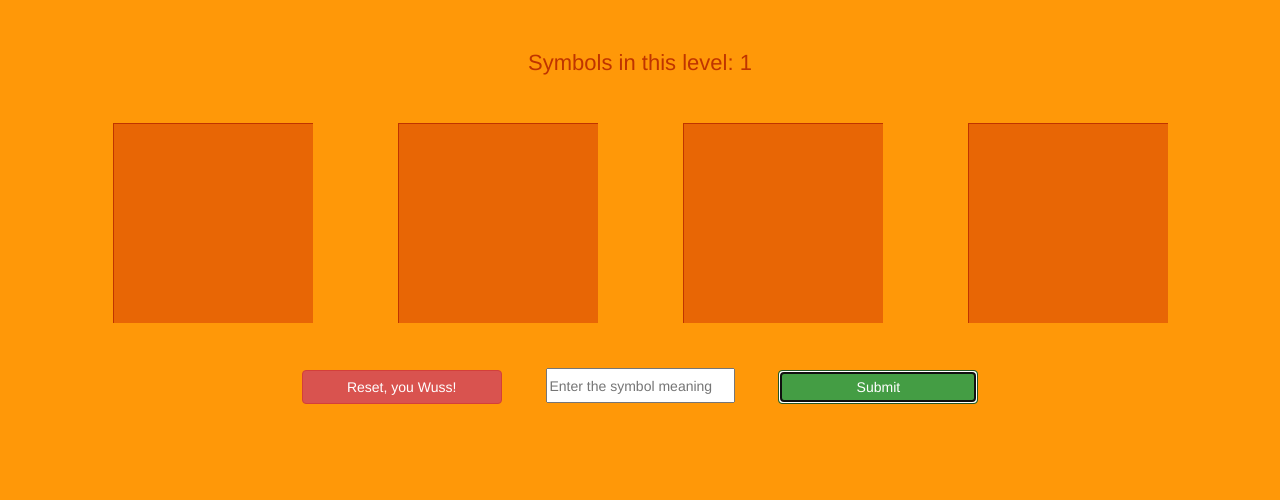
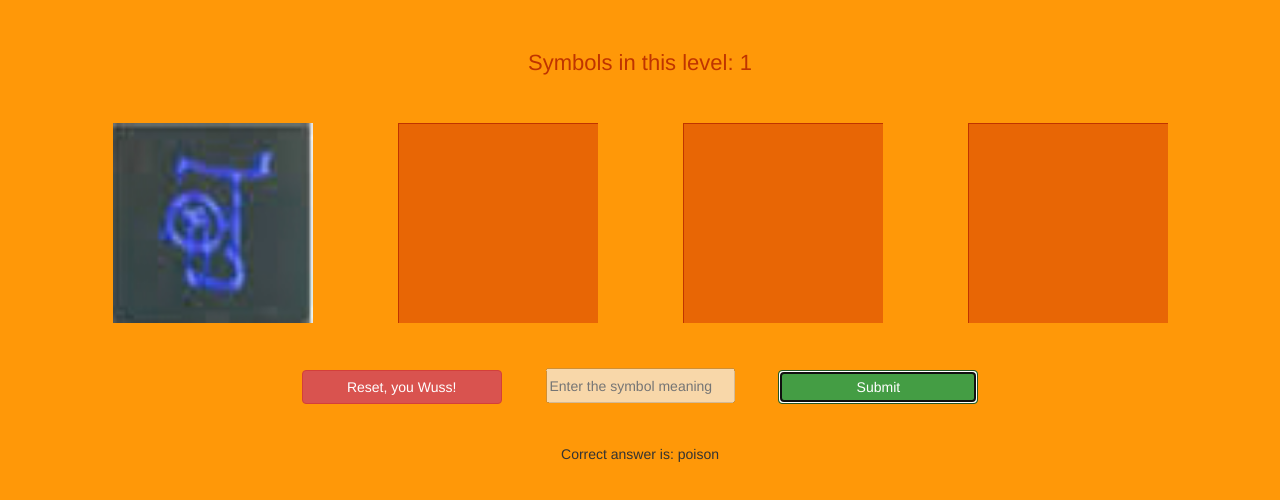
Before and after one commit to m2march/ix, a plain HTML site: page index.html in a window 1280 px wide. Both pictures are taken after typing "Sample" into the empty fields and a click on the button "Submit". Shown: the part 56-556 px from the top of the page. Drawn offline with nearby package versions, Linux system fonts and the light colour scheme.

Commit message:
Error msg

```diff
--- a/index.html
+++ b/index.html
@@ -47,6 +47,10 @@
           <input type="text" class="col-3" placeholder="Enter the symbol meaning">
           <button type="button" class="col-3 btn btn-success" name="sbmt">Submit</button>
         </div>
+        <div class="row justify-content-center">
+            <div class="col" id="error-msg">
+            </div>
+        </div>
     </div>
 </body>
 </html>
--- a/index.js
+++ b/index.js
@@ -40,6 +40,7 @@ class Memtest {
       this.top_text = $("#number_field")
       this.start_time = new Date()
       this.new_game();
+      this.playing = true;
     }
 
     new_game() {
@@ -50,6 +51,9 @@ class Memtest {
         this.img_holders[i].hide();
       }
       this.start_level();
+      this.playing = true;
+      $("#error-msg").text("")
+      $("input").attr("disabled", false);
     }
 
     start_level() {
@@ -71,6 +75,9 @@ class Memtest {
     }
 
     submit(){
+      if (!this.playing) {
+          return;
+      }
       var in_text = $("input").val();
       in_text = in_text.toLowerCase();
       if (in_text == this.level.symbols[this.responses.length]) {
@@ -88,8 +95,11 @@ class Memtest {
             }
           }
       } else {
-        // Incorrect answer
-        // TODO: END LEVEL
+          this.playing = false;
+          $("#error-msg").text("Correct answer is: " +
+              this.level.symbols[this.responses.length])
+          this.set_image(this.responses.length)
+          $("input").attr("disabled", true);
       }
       $("input").val("");
     }
```
